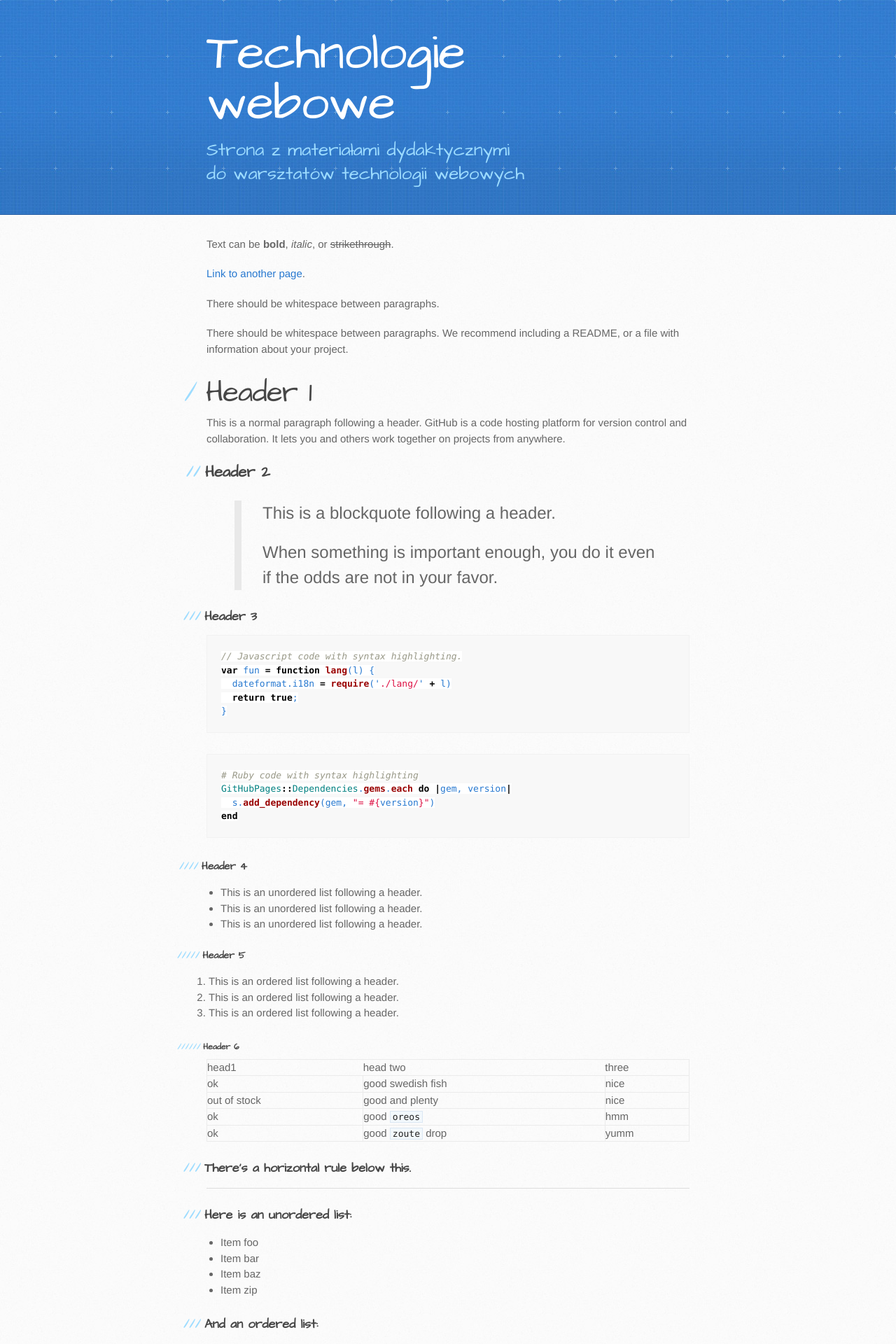
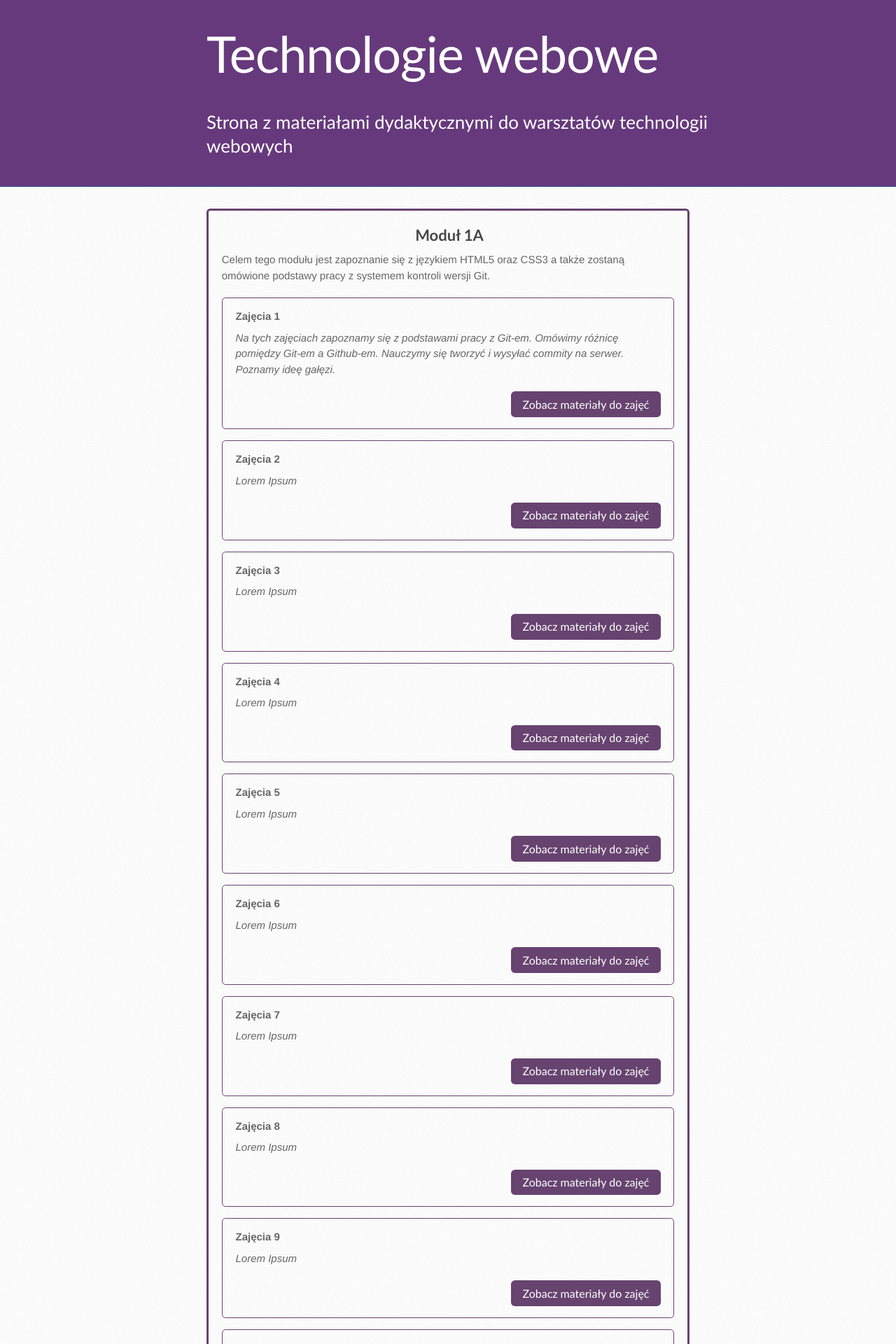
Before and after one commit to marcin-szczepanski/TWE, a Jekyll site: the page built from index.html, in a window 1280 px wide. Shown: the top 1920 px of the page at 70% size. Built offline with Jekyll 4.4.1, drawn with Linux system fonts in a browser that asks for light colours; some of the changed text lies outside the part shown.

Commit message:
Add modules

```diff
--- a/_layouts/default.html
+++ b/_layouts/default.html
@@ -19,9 +19,9 @@
     <header>
       <div class="inner">
         <a href="{{ '/' | absolute_url }}">
-          <h1>{{ site.title | default: site.github.repository_name }}</h1>
+			<h1 class="main1">{{ site.title | default: site.github.repository_name }}</h1>
         </a>
-        <h2>Strona z materiałami dydaktycznymi do&nbsp;warsztatów technologii webowych</h2>
+        <h2 class="main2">Strona z materiałami dydaktycznymi do&nbsp;warsztatów technologii webowych</h2>
       </div>
     </header>
 	<div id="content-wrapper">
--- a/_sass/rouge-github.scss
+++ b/_sass/rouge-github.scss
@@ -205,5 +205,5 @@
   color: #bbbbbb;
 }
 .highlight {
-  background-color: #f8f8f8;
+  background-color: #fff;
 }
--- a/assets/css/style.scss
+++ b/assets/css/style.scss
@@ -2,3 +2,87 @@
 ---
 
 @import 'jekyll-theme-architect';
+
+header,#main-content h1,#main-content h2,#main-content h3,#main-content h4,#main-content h5,#main-content h5 {
+	font-family: Calibri;
+}
+
+header h2 {
+	color: #fff;
+}
+
+.main1,.main2 {
+	width: 720px;
+}
+
+.main1 {
+	padding-bottom: 2rem;
+}
+
+.menu {
+	list-style-type: none;
+}
+
+.button-v {
+	display: inline-block;
+	font-family: Calibri;
+	font-size: 1rem;
+	color: #fff;
+	background-color: #674370;
+	text-align: center;
+	border-radius: 0.35em;
+	padding: 0.4em 1em;
+	margin-bottom: 1rem;
+	transition-property: all;
+	transition-duration: 500ms;
+	float: right;
+}
+
+.button-v:hover {
+	background-color: #65397C;
+	color: white;
+	text-decoration: none;
+}
+
+.button-back {
+	float: none;
+}
+
+.modules {
+	padding: 0 1.25em;
+	border: 0.2em solid #674370;
+	border-radius: 0.35em;
+	margin-bottom: 2rem;
+}
+
+.module {
+	padding: 0 1.25em;
+	border: 0.1em solid #674370;
+	border-radius: 0.35em;
+	margin-bottom: 1rem;
+}
+
+#main-content h1:before,#main-content h2:before,#main-content h3:before,#main-content h4:before,#main-content h5:before,#main-content h6:before {
+	content: none;
+}
+
+.center {
+	text-align: center;
+}
+
+dd {
+	margin-left: 0;
+	padding-top: 0.5rem;
+}
+
+dt {
+	font-weight: bold;
+}
+
+a {
+	color: #674370;
+}
+
+a:hover {
+	color: #65397C;
+}
--- /dev/null
+++ b/index.html
@@ -0,0 +1,175 @@
+---
+layout: default
+---
+<div class="wrapper">
+	<nav class="main-nav">
+		<section class="modules">
+                <h2 class="center">Moduł 1A</h2>
+                <p>Celem tego modułu jest zapoznanie się z językiem HTML5 oraz CSS3 a także zostaną omówione podstawy pracy z systemem kontroli wersji Git.</p>
+                    <div class="module">
+                        <dl>
+                            <dt>Zajęcia 1</dt>
+                            <dd>Na tych zajęciach zapoznamy się z podstawami pracy z Git-em. Omówimy różnicę pomiędzy Git-em a Github-em. Nauczymy się tworzyć i wysyłać commity na serwer. Poznamy ideę gałęzi.</dd>
+                        </dl>
+                        <a href="wzor.html" class="button-v">Zobacz materiały do zajęć</a>
+						<div style="clear: both;"></div>
+                    </div>
+                    <div class="module">
+                        <dl>
+                            <dt>Zajęcia 2</dt>
+                            <dd>Lorem Ipsum</dd>
+                        </dl>
+                        <a href="wzor.html" class="button-v">Zobacz materiały do zajęć</a>
+						<div style="clear: both;"></div>
+                    </div>
+                    <div class="module">
+                        <dl>
+                            <dt>Zajęcia 3</dt>
+                            <dd>Lorem Ipsum</dd>
+                        </dl>
+                        <a href="wzor.html" class="button-v">Zobacz materiały do zajęć</a>
+						<div style="clear: both;"></div>
+                    </div>
+					<div class="module">
+                        <dl>
+                            <dt>Zajęcia 4</dt>
+                            <dd>Lorem Ipsum</dd>
+                        </dl>
+                        <a href="wzor.html" class="button-v">Zobacz materiały do zajęć</a>
+						<div style="clear: both;"></div>
+                    </div>
+					<div class="module">
+                        <dl>
+                            <dt>Zajęcia 5</dt>
+                            <dd>Lorem Ipsum</dd>
+                        </dl>
+                        <a href="wzor.html" class="button-v">Zobacz materiały do zajęć</a>
+						<div style="clear: both;"></div>
+                    </div>
+					<div class="module">
+                        <dl>
+                            <dt>Zajęcia 6</dt>
+                            <dd>Lorem Ipsum</dd>
+                        </dl>
+                        <a href="wzor.html" class="button-v">Zobacz materiały do zajęć</a>
+						<div style="clear: both;"></div>
+                    </div>
+					<div class="module">
+                        <dl>
+                            <dt>Zajęcia 7</dt>
+                            <dd>Lorem Ipsum</dd>
+                        </dl>
+                        <a href="wzor.html" class="button-v">Zobacz materiały do zajęć</a>
+						<div style="clear: both;"></div>
+                    </div>
+					<div class="module">
+                        <dl>
+                            <dt>Zajęcia 8</dt>
+                            <dd>Lorem Ipsum</dd>
+                        </dl>
+                        <a href="wzor.html" class="button-v">Zobacz materiały do zajęć</a>
+						<div style="clear: both;"></div>
+                    </div>
+					<div class="module">
+                        <dl>
+                            <dt>Zajęcia 9</dt>
+                            <dd>Lorem Ipsum</dd>
+                        </dl>
+                        <a href="wzor.html" class="button-v">Zobacz materiały do zajęć</a>
+						<div style="clear: both;"></div>
+                    </div>
+					<div class="module">
+                        <dl>
+                            <dt>Zajęcia 10</dt>
+                            <dd>Lorem Ipsum</dd>
+                        </dl>
+                        <a href="wzor.html" class="button-v">Zobacz materiały do zajęć</a>
+						<div style="clear: both;"></div>
+                    </div>
+            </section>
+			<section class="modules">
+                <h2 class="center">Moduł 1B</h2>
+                <p>Celem tego modułu jest zapoznanie się z nowościami w języku HTML5 i zaawansowanymi możliwościami CSS3. Zostaną też omówione podstawy programowania w języku JavaScript, obiektowy model dokumentu, zdarzenia oraz REST API.</p>
+                    <div class="module">
+                        <dl>
+                            <dt>Zajęcia 1</dt>
+                            <dd>Na tych zajęciach zapoznamy się z podstawami pracy z Git-em. Omówimy różnicę pomiędzy Git-em a Github-em. Nauczymy się tworzyć i wysyłać commity na serwer. Poznamy ideę gałęzi.</dd>
+                        </dl>
+                        <a href="wzor.html" class="button-v">Zobacz materiały do zajęć</a>
+						<div style="clear: both;"></div>
+                    </div>
+                    <div class="module">
+                        <dl>
+                            <dt>Zajęcia 2</dt>
+                            <dd>Lorem Ipsum</dd>
+                        </dl>
+                        <a href="wzor.html" class="button-v">Zobacz materiały do zajęć</a>
+						<div style="clear: both;"></div>
+                    </div>
+                    <div class="module">
+                        <dl>
+                            <dt>Zajęcia 3</dt>
+                            <dd>Lorem Ipsum</dd>
+                        </dl>
+                        <a href="wzor.html" class="button-v">Zobacz materiały do zajęć</a>
+						<div style="clear: both;"></div>
+                    </div>
+					<div class="module">
+                        <dl>
+                            <dt>Zajęcia 4</dt>
+                            <dd>Lorem Ipsum</dd>
+                        </dl>
+                        <a href="wzor.html" class="button-v">Zobacz materiały do zajęć</a>
+						<div style="clear: both;"></div>
+                    </div>
+					<div class="module">
+                        <dl>
+                            <dt>Zajęcia 5</dt>
+                            <dd>Lorem Ipsum</dd>
+                        </dl>
+                        <a href="wzor.html" class="button-v">Zobacz materiały do zajęć</a>
+						<div style="clear: both;"></div>
+                    </div>
+					<div class="module">
+                        <dl>
+                            <dt>Zajęcia 6</dt>
+                            <dd>Lorem Ipsum</dd>
+                        </dl>
+                        <a href="wzor.html" class="button-v">Zobacz materiały do zajęć</a>
+						<div style="clear: both;"></div>
+                    </div>
+					<div class="module">
+                        <dl>
+                            <dt>Zajęcia 7</dt>
+                            <dd>Lorem Ipsum</dd>
+                        </dl>
+                        <a href="wzor.html" class="button-v">Zobacz materiały do zajęć</a>
+						<div style="clear: both;"></div>
+                    </div>
+					<div class="module">
+                        <dl>
+                            <dt>Zajęcia 8</dt>
+                            <dd>Lorem Ipsum</dd>
+                        </dl>
+                        <a href="wzor.html" class="button-v">Zobacz materiały do zajęć</a>
+						<div style="clear: both;"></div>
+                    </div>
+					<div class="module">
+                        <dl>
+                            <dt>Zajęcia 9</dt>
+                            <dd>Lorem Ipsum</dd>
+                        </dl>
+                        <a href="wzor.html" class="button-v">Zobacz materiały do zajęć</a>
+						<div style="clear: both;"></div>
+                    </div>
+					<div class="module">
+                        <dl>
+                            <dt>Zajęcia 10</dt>
+                            <dd>Lorem Ipsum</dd>
+                        </dl>
+                        <a href="wzor.html" class="button-v">Zobacz materiały do zajęć</a>
+						<div style="clear: both;"></div>
+                    </div>
+            </section>
+	</nav>
+</div>
--- a/index.md
+++ b/wzor.md
@@ -2,9 +2,9 @@
 layout: default
 ---
 
+<a href="index.html" class="button-v button-back">Wróc do spisu materiałów</a>
+
 Text can be **bold**, _italic_, or ~~strikethrough~~.
-
-[Link to another page](another-page).
 
 There should be whitespace between paragraphs.
 
```
Also changed, not shown: assets/images/button.png (added), assets/images/download-button.png (deleted), assets/images/header-bg.jpg, assets/images/logo.jpg (added), assets/images/logo.svg (added), 1 other file.
